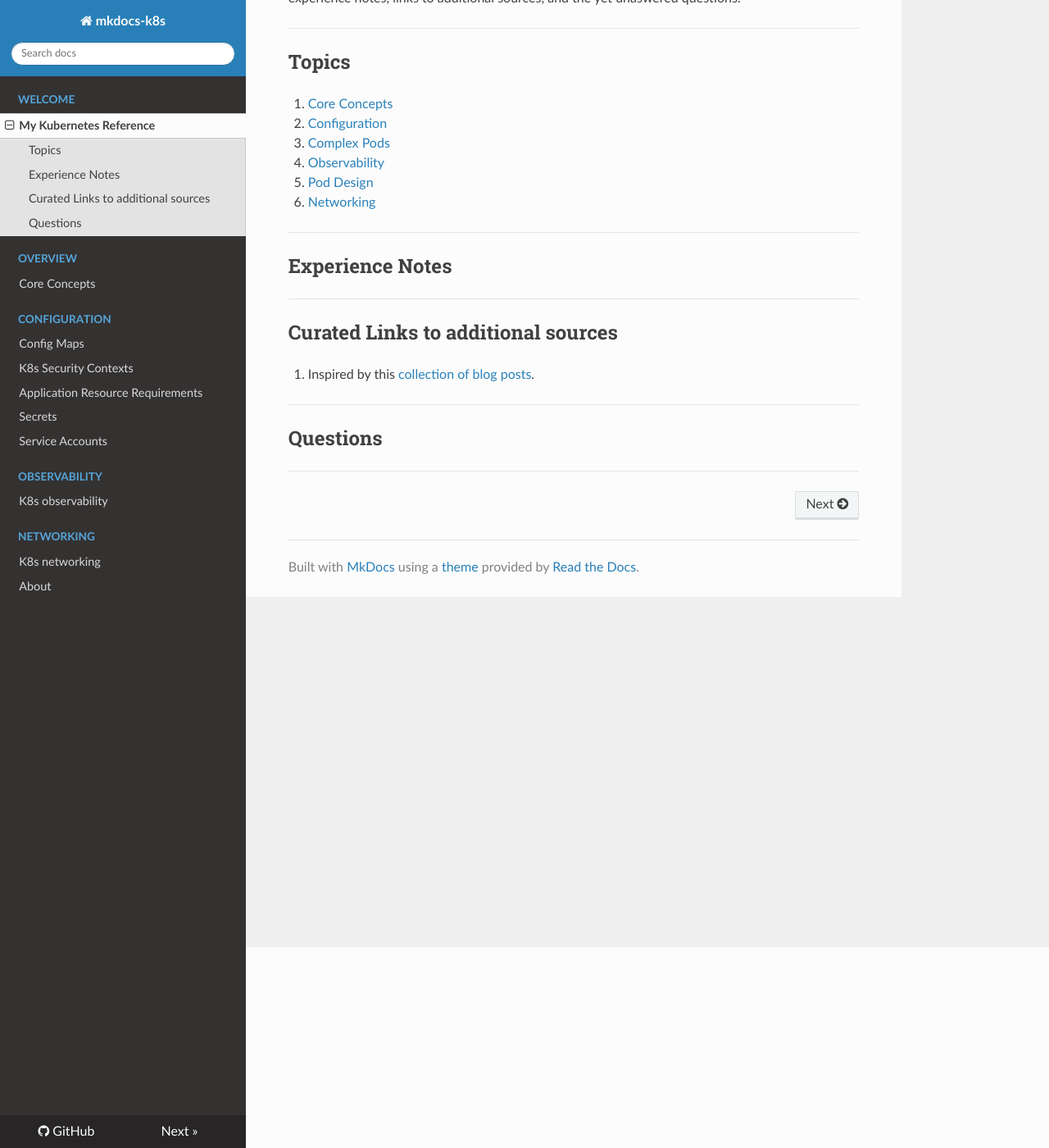
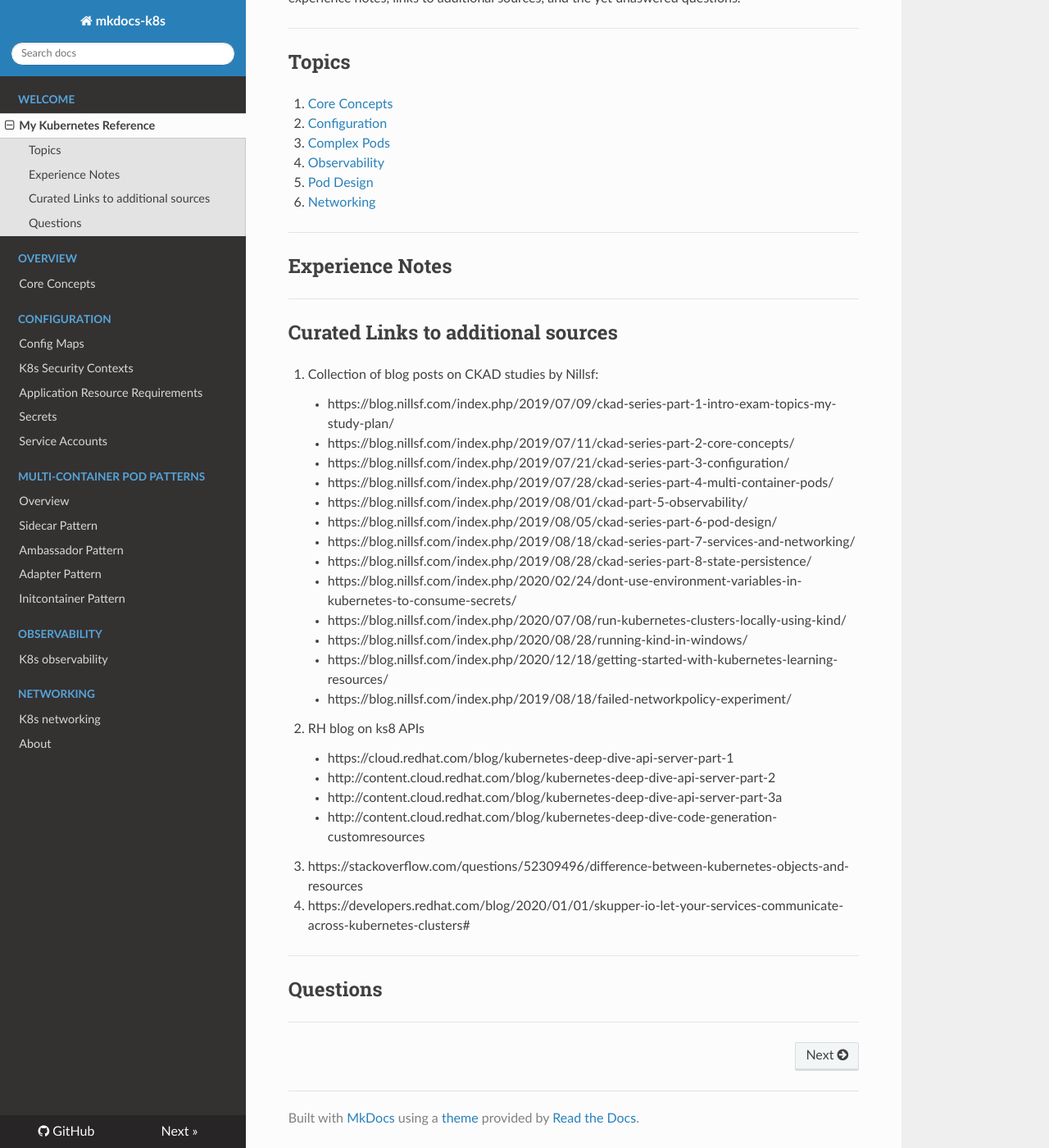
Before and after one commit to KathyBarabash/mkdocs-k8s, an MkDocs documentation site: the page built from docs/index.md, in a window 1280 px wide and 1400 px high, scrolled down 245 px. Shown: the whole window at 82% size. Built offline with MkDocs 1.6.1, drawn with Linux system fonts in a browser that asks for light colours; nearby versions of some CDN libraries.

Commit message:
add multi container pod patterns; add links

```diff
--- a/docs/index.md
+++ b/docs/index.md
@@ -29,7 +29,34 @@ This documentation set summarises my learnings around k8s and includes topic sum
 
 ## Curated Links to additional sources
 
-1. Inspired by this [collection of blog posts](https://blog.nillsf.com/index.php/2019/07/21/ckad-series-part-3-configuration/).
+1. Collection of blog posts on CKAD studies by Nillsf:
+	- https://blog.nillsf.com/index.php/2019/07/09/ckad-series-part-1-intro-exam-topics-my-study-plan/
+	- https://blog.nillsf.com/index.php/2019/07/11/ckad-series-part-2-core-concepts/
+	- https://blog.nillsf.com/index.php/2019/07/21/ckad-series-part-3-configuration/
+	- https://blog.nillsf.com/index.php/2019/07/28/ckad-series-part-4-multi-container-pods/
+	- https://blog.nillsf.com/index.php/2019/08/01/ckad-part-5-observability/
+	- https://blog.nillsf.com/index.php/2019/08/05/ckad-series-part-6-pod-design/
+	- https://blog.nillsf.com/index.php/2019/08/18/ckad-series-part-7-services-and-networking/
+	- https://blog.nillsf.com/index.php/2019/08/28/ckad-series-part-8-state-persistence/
+	- https://blog.nillsf.com/index.php/2020/02/24/dont-use-environment-variables-in-kubernetes-to-consume-secrets/
+	- https://blog.nillsf.com/index.php/2020/07/08/run-kubernetes-clusters-locally-using-kind/
+	- https://blog.nillsf.com/index.php/2020/08/28/running-kind-in-windows/
+	- https://blog.nillsf.com/index.php/2020/12/18/getting-started-with-kubernetes-learning-resources/
+
+	- https://blog.nillsf.com/index.php/2019/08/18/failed-networkpolicy-experiment/
+
+1. RH blog on ks8 APIs
+	- https://cloud.redhat.com/blog/kubernetes-deep-dive-api-server-part-1
+	- http://content.cloud.redhat.com/blog/kubernetes-deep-dive-api-server-part-2
+	- http://content.cloud.redhat.com/blog/kubernetes-deep-dive-api-server-part-3a
+
+	- http://content.cloud.redhat.com/blog/kubernetes-deep-dive-code-generation-customresources
+
+1. https://stackoverflow.com/questions/52309496/difference-between-kubernetes-objects-and-resources
+
+1. https://developers.redhat.com/blog/2020/01/01/skupper-io-let-your-services-communicate-across-kubernetes-clusters#
+
+
 
 ---
 
--- a/mkdocs.yml
+++ b/mkdocs.yml
@@ -12,6 +12,12 @@ nav:
           - k8s-config-appresources.md
           - k8s-config-secrets.md
           - k8s-config-serviceaccounts.md
+  - 'Multi-container Pod Patterns':
+    - k8s-pod-patterns.md
+    - k8s-pod-patterns-sidecar.md
+    - k8s-pod-patterns-ambassador.md
+    - k8s-pod-patterns-adapter.md
+    - k8s-pod-patterns-init.md
   - 'Observability':
     - k8s-observability.md
   - 'Networking':
```
Also changed, not shown: docs/k8s-pod-patterns-adapter.md (added, +9 -0 lines), docs/k8s-pod-patterns-ambassador.md (added, +9 -0 lines), docs/k8s-pod-patterns-init.md (added, +9 -0 lines), docs/k8s-pod-patterns-sidecar.md (added, +9 -0 lines), docs/k8s-pod-patterns.md (added, +22 -0 lines), docs/k8s-complex-pods.md (deleted).
